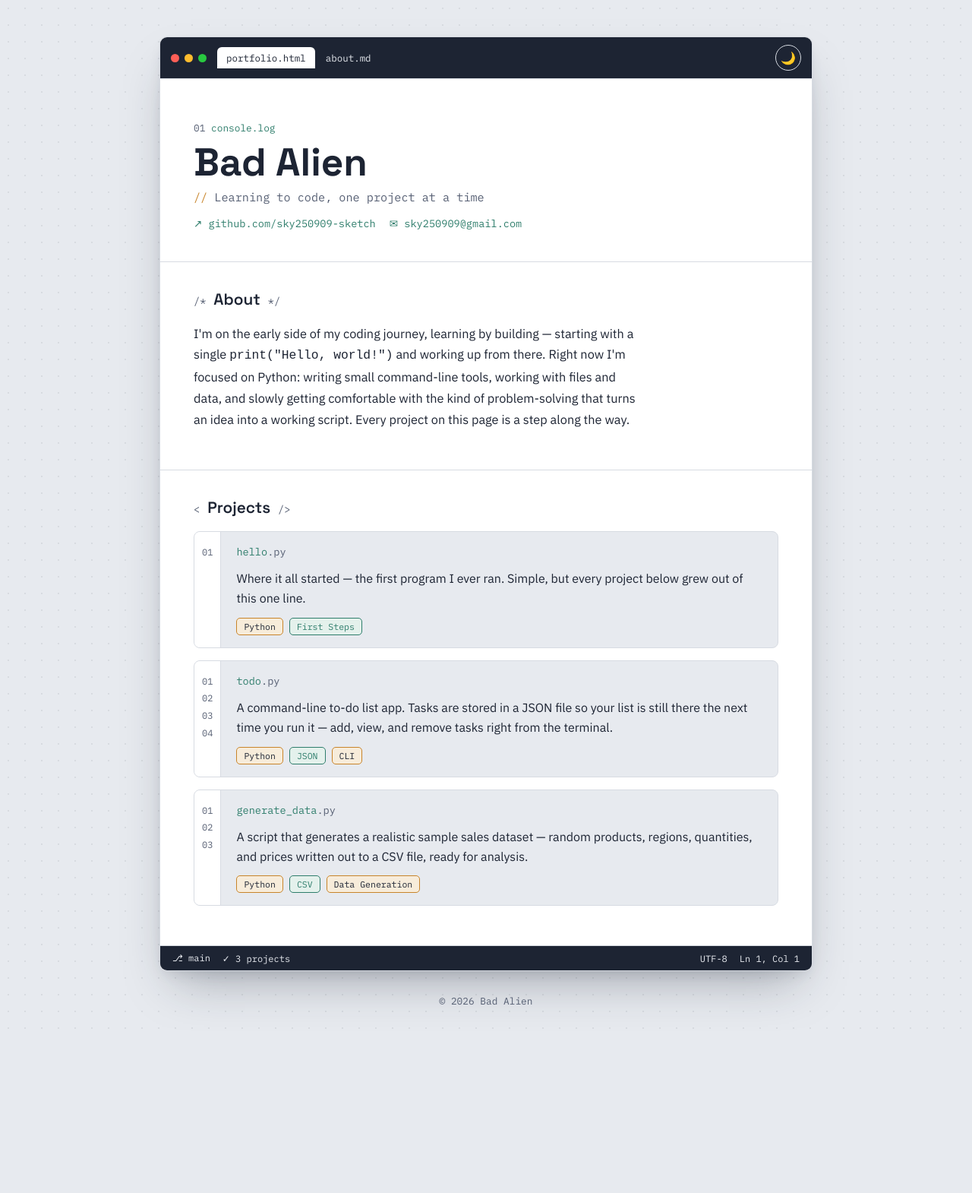
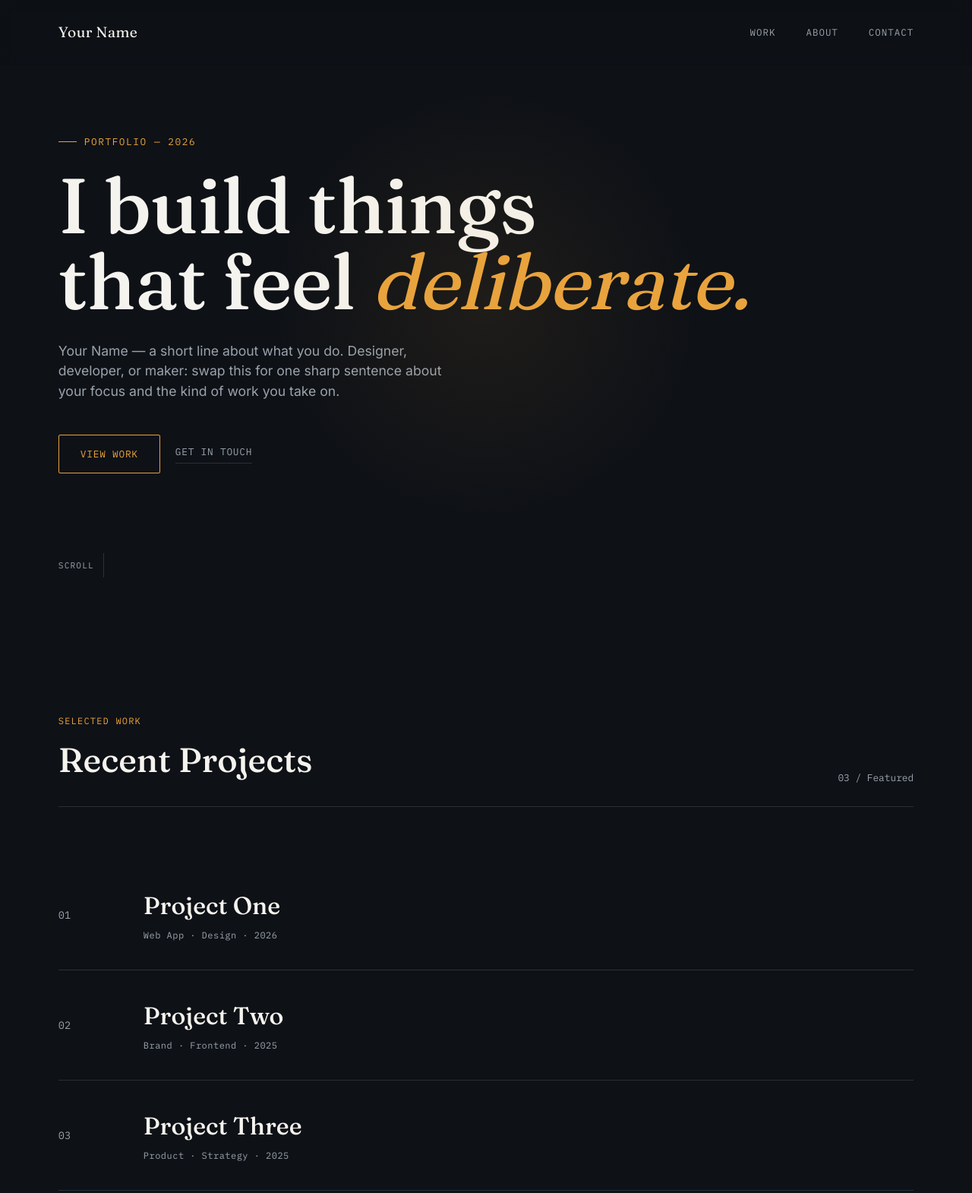
Before and after one commit to sky250909-sketch/sky250909-sketch.github.io, a plain HTML site: page index.html in a window 1280 px wide. Shown: the top 1570 px of the page at 76% size. Before the commit the page ends 1357 px from the top, so only its background shows below. Drawn offline with Linux system fonts and the light colour scheme.

Commit message:
Add files via upload

```diff
--- a/index.html
+++ b/index.html
@@ -6,417 +6,395 @@
 <title>Your Name — Portfolio</title>
 <link rel="preconnect" href="https://fonts.googleapis.com">
 <link rel="preconnect" href="https://fonts.gstatic.com" crossorigin>
-<link href="https://fonts.googleapis.com/css2?family=Space+Grotesk:wght@500;600;700&family=IBM+Plex+Sans:wght@400;500;600&family=IBM+Plex+Mono:wght@400;500;600&display=swap" rel="stylesheet">
+<link href="https://fonts.googleapis.com/css2?family=Fraunces:opsz,wght@9..144,400;9..144,500;9..144,600&family=Inter:wght@400;500;600&family=IBM+Plex+Mono:wght@400;500&display=swap" rel="stylesheet">
 <style>
   :root{
-    --bg: #E7EAEF;
-    --paper-dot: rgba(29,36,51,0.08);
-    --surface: #FFFFFF;
-    --ink: #1D2433;
-    --ink-soft: #565F73;
-    --line: #D7DBE2;
-    --accent: #C8842A;
-    --accent-ink: #1D2433;
-    --accent2: #2E7D6B;
-    --accent2-soft: #E4F1EC;
-    --accent-soft: #F7ECDA;
-    --statusbar: #1D2433;
-    --statusbar-ink: #E7EAEF;
-    --shadow: 0 30px 60px -20px rgba(29,36,51,0.35), 0 8px 20px -8px rgba(29,36,51,0.15);
-    --radius: 10px;
+    --bg: #0E1116;
+    --surface: #161B22;
+    --ink: #F5F3EE;
+    --ink-soft: #9AA3AD;
+    --line: #2A3038;
+    --accent: #E8A33D;
+  }
+  *{ margin:0; padding:0; box-sizing:border-box; }
+  html{ scroll-behavior: smooth; }
+  body{
+    background: var(--bg);
+    color: var(--ink);
+    font-family: 'Inter', sans-serif;
+    line-height: 1.5;
+    overflow-x: hidden;
+  }
+  a{ color: inherit; text-decoration: none; }
+
+  ::selection{ background: var(--accent); color: #0E1116; }
+
+  /* NAV */
+  nav{
+    position: fixed; top:0; left:0; right:0;
+    display:flex; justify-content:space-between; align-items:center;
+    padding: 28px 6vw;
+    z-index: 100;
+    backdrop-filter: blur(8px);
+    background: rgba(14,17,22,0.7);
+    border-bottom: 1px solid transparent;
+    transition: border-color .3s ease;
+  }
+  nav.scrolled{ border-bottom-color: var(--line); }
+  .logo{
+    font-family:'Fraunces', serif;
+    font-size: 1.2rem;
+    letter-spacing: 0.02em;
+  }
+  .nav-links{ display:flex; gap: 40px; }
+  .nav-links a{
+    font-family:'IBM Plex Mono', monospace;
+    font-size: 0.78rem;
+    letter-spacing: 0.08em;
+    text-transform: uppercase;
+    color: var(--ink-soft);
+    transition: color .2s ease;
+  }
+  .nav-links a:hover{ color: var(--accent); }
+
+  /* HERO */
+  .hero{
+    min-height: 100vh;
+    display:flex; flex-direction:column; justify-content:center;
+    padding: 0 6vw;
+    position: relative;
+  }
+  .spotlight{
+    position: absolute; inset:0;
+    pointer-events:none;
+    background: radial-gradient(400px circle at var(--x,50%) var(--y,50%), rgba(232,163,61,0.08), transparent 70%);
+    transition: background .1s ease;
+  }
+  .eyebrow{
+    font-family:'IBM Plex Mono', monospace;
+    font-size: 0.8rem;
+    color: var(--accent);
+    letter-spacing: 0.12em;
+    text-transform: uppercase;
+    margin-bottom: 24px;
+    display:flex; align-items:center; gap: 10px;
+  }
+  .eyebrow::before{
+    content:''; width:24px; height:1px; background: var(--accent);
+  }
+  h1{
+    font-family:'Fraunces', serif;
+    font-weight: 500;
+    font-size: clamp(2.8rem, 8vw, 6.5rem);
+    line-height: 0.98;
+    letter-spacing: -0.01em;
+    max-width: 16ch;
+  }
+  h1 em{
+    font-style: italic;
+    color: var(--accent);
+    font-weight: 400;
+  }
+  .hero-sub{
+    margin-top: 28px;
+    max-width: 46ch;
+    font-size: 1.1rem;
+    color: var(--ink-soft);
+  }
+  .hero-cta{
+    margin-top: 44px;
+    display:flex; gap: 20px; align-items:center;
+  }
+  .btn{
+    font-family:'IBM Plex Mono', monospace;
+    font-size: 0.8rem;
+    letter-spacing: 0.06em;
+    text-transform: uppercase;
+    padding: 15px 28px;
+    border: 1px solid var(--accent);
+    color: var(--accent);
+    border-radius: 2px;
+    transition: all .25s ease;
+  }
+  .btn:hover{ background: var(--accent); color: #0E1116; }
+  .btn-ghost{
+    font-family:'IBM Plex Mono', monospace;
+    font-size: 0.8rem;
+    letter-spacing: 0.06em;
+    text-transform: uppercase;
+    color: var(--ink-soft);
+    border-bottom: 1px solid var(--line);
+    padding-bottom: 4px;
+    transition: color .2s ease, border-color .2s ease;
+  }
+  .btn-ghost:hover{ color: var(--ink); border-color: var(--ink); }
+
+  .scroll-cue{
+    position:absolute; bottom: 40px; left: 6vw;
+    font-family:'IBM Plex Mono', monospace;
+    font-size: 0.7rem;
+    color: var(--ink-soft);
+    letter-spacing: 0.1em;
+    display:flex; align-items:center; gap: 12px;
+  }
+  .scroll-cue::after{
+    content:''; width:1px; height: 32px; background: var(--line);
+    animation: pulse-line 2s ease-in-out infinite;
+  }
+  @keyframes pulse-line{
+    0%,100%{ background: var(--line); }
+    50%{ background: var(--accent); }
   }
 
-  html.dark{
-    --bg: #0B0E13;
-    --paper-dot: rgba(231,234,239,0.06);
-    --surface: #12161D;
-    --ink: #E7EAEF;
-    --ink-soft: #93A0B7;
-    --line: #262C38;
-    --accent: #E8A33D;
-    --accent-ink: #1D2433;
-    --accent2: #5FBFA8;
-    --accent2-soft: #16241F;
-    --accent-soft: #241C0E;
-    --statusbar: #05070A;
-    --statusbar-ink: #93A0B7;
-    --shadow: 0 30px 70px -20px rgba(0,0,0,0.7), 0 8px 20px -8px rgba(0,0,0,0.5);
+  /* SECTION SHARED */
+  section{ padding: 140px 6vw; }
+  .section-head{
+    display:flex; justify-content:space-between; align-items:flex-end;
+    margin-bottom: 70px;
+    flex-wrap: wrap; gap: 20px;
+    border-bottom: 1px solid var(--line);
+    padding-bottom: 28px;
+  }
+  .section-label{
+    font-family:'IBM Plex Mono', monospace;
+    font-size: 0.75rem;
+    color: var(--accent);
+    letter-spacing: 0.1em;
+    text-transform: uppercase;
+  }
+  .section-title{
+    font-family:'Fraunces', serif;
+    font-size: clamp(1.8rem, 4vw, 2.8rem);
+    font-weight: 500;
+    margin-top: 8px;
+  }
+  .section-count{
+    font-family:'IBM Plex Mono', monospace;
+    font-size: 0.8rem;
+    color: var(--ink-soft);
   }
 
-  *{ box-sizing: border-box; }
+  /* WORK */
+  .work-list{ display:flex; flex-direction:column; }
+  .work-item{
+    display:grid;
+    grid-template-columns: 80px 1fr auto;
+    align-items:center;
+    gap: 32px;
+    padding: 36px 0;
+    border-bottom: 1px solid var(--line);
+    transition: padding-left .3s ease, background .3s ease;
+    cursor: pointer;
+  }
+  .work-item:hover{
+    padding-left: 20px;
+    background: var(--surface);
+  }
+  .work-index{
+    font-family:'IBM Plex Mono', monospace;
+    color: var(--ink-soft);
+    font-size: 0.85rem;
+  }
+  .work-name{
+    font-family:'Fraunces', serif;
+    font-size: clamp(1.3rem, 3vw, 2rem);
+    font-weight: 500;
+  }
+  .work-tags{
+    font-family:'IBM Plex Mono', monospace;
+    font-size: 0.75rem;
+    color: var(--ink-soft);
+    margin-top: 6px;
+    letter-spacing: 0.04em;
+  }
+  .work-arrow{
+    font-size: 1.4rem;
+    color: var(--accent);
+    opacity: 0;
+    transform: translateX(-8px);
+    transition: all .3s ease;
+  }
+  .work-item:hover .work-arrow{ opacity: 1; transform: translateX(0); }
 
-  body{
-    margin: 0;
-    background:
-      radial-gradient(var(--paper-dot) 1px, transparent 1px) 0 0/22px 22px,
-      var(--bg);
+  /* ABOUT */
+  .about-grid{
+    display:grid;
+    grid-template-columns: 1.2fr 1fr;
+    gap: 80px;
+  }
+  .about-text{
+    font-family:'Fraunces', serif;
+    font-size: clamp(1.4rem, 2.6vw, 2rem);
+    font-weight: 400;
+    line-height: 1.4;
     color: var(--ink);
-    font-family: 'IBM Plex Sans', sans-serif;
-    transition: background-color .35s ease, color .35s ease;
-    min-height: 100vh;
-    display: flex;
-    flex-direction: column;
+  }
+  .about-text .accent{ color: var(--accent); font-style: italic; }
+  .about-meta{ display:flex; flex-direction:column; gap: 28px; }
+  .meta-block{ border-top: 1px solid var(--line); padding-top: 16px; }
+  .meta-label{
+    font-family:'IBM Plex Mono', monospace;
+    font-size: 0.72rem;
+    color: var(--ink-soft);
+    letter-spacing: 0.08em;
+    text-transform: uppercase;
+    margin-bottom: 8px;
+  }
+  .meta-value{ font-size: 0.95rem; }
+
+  /* CONTACT / FOOTER */
+  footer{
+    padding: 100px 6vw 50px;
+    border-top: 1px solid var(--line);
+  }
+  .footer-title{
+    font-family:'Fraunces', serif;
+    font-size: clamp(2rem, 6vw, 4rem);
+    font-weight: 500;
+    max-width: 14ch;
+  }
+  .footer-title em{ color: var(--accent); font-style: italic; font-weight: 400; }
+  .footer-bottom{
+    margin-top: 60px;
+    display:flex; justify-content:space-between; align-items:center;
+    flex-wrap: wrap; gap: 20px;
+    font-family:'IBM Plex Mono', monospace;
+    font-size: 0.75rem;
+    color: var(--ink-soft);
+    letter-spacing: 0.04em;
+  }
+  .footer-links{ display:flex; gap: 28px; }
+  .footer-links a:hover{ color: var(--accent); }
+
+  @media (max-width: 720px){
+    .nav-links{ display:none; }
+    .work-item{ grid-template-columns: 40px 1fr; }
+    .work-arrow{ display:none; }
+    .about-grid{ grid-template-columns: 1fr; gap: 40px; }
+    section{ padding: 90px 6vw; }
   }
 
   @media (prefers-reduced-motion: reduce){
-    *{ transition: none !important; animation: none !important; }
-  }
-
-  a{ color: inherit; }
-  a:focus-visible, button:focus-visible{
-    outline: 2px solid var(--accent2);
-    outline-offset: 3px;
-    border-radius: 4px;
-  }
-
-  /* ---------- Editor window ---------- */
-  .editor{
-    max-width: 860px;
-    width: 92%;
-    margin: 48px auto 0;
-    background: var(--surface);
-    border-radius: var(--radius);
-    box-shadow: var(--shadow);
-    overflow: hidden;
-    border: 1px solid var(--line);
-    flex: 1 0 auto;
-    transition: background-color .35s ease, border-color .35s ease;
-  }
-
-  .titlebar{
-    display: flex;
-    align-items: center;
-    gap: 14px;
-    padding: 10px 14px;
-    background: var(--statusbar);
-    border-bottom: 1px solid var(--line);
-  }
-
-  .dots{ display: flex; gap: 7px; flex: 0 0 auto; }
-  .dots span{
-    width: 11px; height: 11px; border-radius: 50%;
-    display: inline-block;
-  }
-  .dot-red{ background: #FF5F57; }
-  .dot-yellow{ background: #FEBC2E; }
-  .dot-green{ background: #28C840; }
-
-  .tabs{
-    display: flex;
-    align-items: stretch;
-    flex: 1 1 auto;
-    overflow: hidden;
-    gap: 2px;
-  }
-  .tab{
-    font-family: 'IBM Plex Mono', monospace;
-    font-size: 0.78rem;
-    color: var(--statusbar-ink);
-    padding: 6px 12px;
-    border-radius: 6px 6px 0 0;
-    white-space: nowrap;
-  }
-  .tab.active{
-    background: var(--surface);
-    color: var(--ink);
-  }
-
-  .theme-toggle{
-    flex: 0 0 auto;
-    background: transparent;
-    border: 1px solid var(--line);
-    color: var(--statusbar-ink);
-    border-radius: 999px;
-    width: 34px;
-    height: 34px;
-    display: flex;
-    align-items: center;
-    justify-content: center;
-    cursor: pointer;
-    font-size: 1rem;
-    transition: transform .25s ease, border-color .25s ease;
-  }
-  .theme-toggle:hover{ transform: translateY(-1px); border-color: var(--accent); }
-
-  /* ---------- Hero ---------- */
-  .hero{
-    padding: 56px 44px 40px;
-    border-bottom: 1px solid var(--line);
-  }
-  .kicker{
-    font-family: 'IBM Plex Mono', monospace;
-    font-size: 0.8rem;
-    color: var(--accent2);
-    margin: 0 0 10px;
-  }
-  .kicker::before{ content: "01  "; color: var(--ink-soft); }
-  h1{
-    font-family: 'Space Grotesk', sans-serif;
-    font-size: clamp(2.1rem, 5vw, 3.2rem);
-    font-weight: 700;
-    margin: 0 0 8px;
-    line-height: 1.05;
-  }
-  .tagline{
-    font-family: 'IBM Plex Mono', monospace;
-    font-size: 0.95rem;
-    color: var(--ink-soft);
-    margin: 0;
-  }
-  .tagline::before{ content: "// "; color: var(--accent); }
-
-  .links{
-    display: flex;
-    flex-wrap: wrap;
-    gap: 18px;
-    margin-top: 16px;
-  }
-  .links a{
-    font-family: 'IBM Plex Mono', monospace;
-    font-size: 0.85rem;
-    color: var(--accent2);
-    text-decoration: none;
-    border-bottom: 1px solid transparent;
-    transition: border-color .2s ease, color .2s ease;
-  }
-  .links a:hover{ border-color: var(--accent2); }
-
-  /* ---------- Sections ---------- */
-  section.block{
-    padding: 36px 44px;
-    border-bottom: 1px solid var(--line);
-  }
-  .section-head{
-    display: flex;
-    align-items: baseline;
-    gap: 10px;
-    margin-bottom: 18px;
-    font-family: 'IBM Plex Mono', monospace;
-  }
-  .section-head .brace{ color: var(--ink-soft); font-size: 0.85rem; }
-  .section-head h2{
-    font-family: 'Space Grotesk', sans-serif;
-    font-size: 1.3rem;
-    margin: 0;
-    font-weight: 600;
-  }
-
-  .about-text{
-    font-size: 1.02rem;
-    line-height: 1.7;
-    color: var(--ink);
-    max-width: 60ch;
-  }
-
-  /* ---------- Projects as file cards ---------- */
-  .project{
-    display: flex;
-    border: 1px solid var(--line);
-    border-radius: 8px;
-    overflow: hidden;
-    margin-bottom: 16px;
-    background: var(--bg);
-    transition: border-color .2s ease, transform .2s ease;
-  }
-  .project:hover{ border-color: var(--accent2); transform: translateX(2px); }
-  .gutter{
-    font-family: 'IBM Plex Mono', monospace;
-    font-size: 0.75rem;
-    color: var(--ink-soft);
-    background: var(--surface);
-    padding: 16px 10px;
-    text-align: right;
-    line-height: 1.9;
-    border-right: 1px solid var(--line);
-    user-select: none;
-    flex: 0 0 auto;
-  }
-  .project-body{ padding: 16px 20px; flex: 1 1 auto; }
-  .project-file{
-    font-family: 'IBM Plex Mono', monospace;
-    font-size: 0.85rem;
-    color: var(--accent2);
-    margin: 0 0 6px;
-  }
-  .project-file .file-link{
-    color: var(--accent2);
-    text-decoration: none;
-    border-bottom: 1px solid transparent;
-    transition: border-color .2s ease;
-  }
-  .project-file .file-link:hover{ border-color: var(--accent2); }
-  .project-file .path{ color: var(--ink-soft); }
-  .project-body p{
-    margin: 0 0 12px;
-    line-height: 1.6;
-    color: var(--ink);
-  }
-  .stack{ display: flex; flex-wrap: wrap; gap: 8px; }
-  .chip{
-    font-family: 'IBM Plex Mono', monospace;
-    font-size: 0.72rem;
-    padding: 3px 9px;
-    border-radius: 5px;
-    background: var(--accent-soft);
-    color: var(--accent-ink);
-    border: 1px solid var(--accent);
-  }
-  .chip.alt{
-    background: var(--accent2-soft);
-    color: var(--accent2);
-    border-color: var(--accent2);
-  }
-
-  /* ---------- Status bar footer ---------- */
-  .statusbar{
-    background: var(--statusbar);
-    color: var(--statusbar-ink);
-    font-family: 'IBM Plex Mono', monospace;
-    font-size: 0.75rem;
-    display: flex;
-    justify-content: space-between;
-    align-items: center;
-    padding: 8px 16px;
-    flex: 0 0 auto;
-  }
-  .statusbar .left, .statusbar .right{
-    display: flex;
-    gap: 16px;
-    align-items: center;
-  }
-  .statusbar span{ white-space: nowrap; }
-  .status-link{
-    white-space: nowrap;
-    color: inherit;
-    text-decoration: none;
-    border-bottom: 1px solid transparent;
-    transition: border-color .2s ease;
-  }
-  .status-link:hover{ border-color: currentColor; }
-
-  .page-footer{
-    text-align: center;
-    padding: 18px;
-    font-size: 0.8rem;
-    color: var(--ink-soft);
-    font-family: 'IBM Plex Mono', monospace;
-  }
-
-  @media (max-width: 640px){
-    .hero{ padding: 40px 22px 28px; }
-    section.block{ padding: 26px 22px; }
-    .gutter{ display: none; }
-    .tabs{ display: none; }
-    .titlebar{ justify-content: space-between; }
-    .statusbar .left span:nth-child(2),
-    .statusbar .right span:nth-child(1){ display: none; }
+    *{ animation: none !important; transition: none !important; scroll-behavior: auto !important; }
   }
 </style>
 </head>
 <body>
 
-  <div class="editor">
-    <div class="titlebar">
-      <div class="dots">
-        <span class="dot-red"></span>
-        <span class="dot-yellow"></span>
-        <span class="dot-green"></span>
+<nav id="nav">
+  <div class="logo">Your Name</div>
+  <div class="nav-links">
+    <a href="#work">Work</a>
+    <a href="#about">About</a>
+    <a href="#contact">Contact</a>
   </div>
-      <div class="tabs">
-        <span class="tab active">portfolio.html</span>
-        <span class="tab">about.md</span>
+</nav>
+
+<section class="hero" id="hero">
+  <div class="spotlight" id="spotlight"></div>
+  <div class="eyebrow">Portfolio — 2026</div>
+  <h1>I build things<br>that feel <em>deliberate.</em></h1>
+  <p class="hero-sub">Your Name — a short line about what you do. Designer, developer, or maker: swap this for one sharp sentence about your focus and the kind of work you take on.</p>
+  <div class="hero-cta">
+    <a href="#work" class="btn">View Work</a>
+    <a href="#contact" class="btn-ghost">Get in touch</a>
   </div>
-      <button class="theme-toggle" id="themeToggle" onclick="toggleTheme()" aria-label="Toggle dark mode">🌙</button>
-    </div>
-
-    <header class="hero">
-      <p class="kicker">console.log</p>
-      <h1>Bad Alien</h1>
-      <p class="tagline">Learning to code, one project at a time</p>
-      <div class="links">
-        <a href="https://github.com/sky250909-sketch" target="_blank" rel="noopener">↗ github.com/sky250909-sketch</a>
-        <a href="mailto:sky250909@gmail.com">✉ sky250909@gmail.com</a>
-      </div>
-    </header>
-
-    <section class="block">
-      <div class="section-head">
-        <span class="brace">/*</span>
-        <h2>About</h2>
-        <span class="brace">*/</span>
-      </div>
-      <p class="about-text">I'm on the early side of my coding journey, learning by building — starting with a single <code>print("Hello, world!")</code> and working up from there. Right now I'm focused on Python: writing small command-line tools, working with files and data, and slowly getting comfortable with the kind of problem-solving that turns an idea into a working script. Every project on this page is a step along the way.</p>
+  <div class="scroll-cue">SCROLL</div>
 </section>
 
-    <section class="block">
+<section id="work">
   <div class="section-head">
-        <span class="brace">&lt;</span>
-        <h2>Projects</h2>
-        <span class="brace">/&gt;</span>
+    <div>
+      <div class="section-label">Selected Work</div>
+      <div class="section-title">Recent Projects</div>
     </div>
-
-      <div class="project">
-        <div class="gutter">01</div>
-        <div class="project-body">
-          <p class="project-file"><a class="file-link" href="https://github.com/sky250909-sketch/python-projects/blob/main/hello.py" target="_blank" rel="noopener">hello<span class="path">.py</span></a></p>
-          <p>Where it all started — the first program I ever ran. Simple, but every project below grew out of this one line.</p>
-          <div class="stack">
-            <span class="chip">Python</span>
-            <span class="chip alt">First Steps</span>
+    <div class="section-count">03 / Featured</div>
+  </div>
+  <div class="work-list">
+    <div class="work-item">
+      <div class="work-index">01</div>
+      <div>
+        <div class="work-name">Project One</div>
+        <div class="work-tags">Web App · Design · 2026</div>
+      </div>
+      <div class="work-arrow">↗</div>
+    </div>
+    <div class="work-item">
+      <div class="work-index">02</div>
+      <div>
+        <div class="work-name">Project Two</div>
+        <div class="work-tags">Brand · Frontend · 2025</div>
+      </div>
+      <div class="work-arrow">↗</div>
+    </div>
+    <div class="work-item">
+      <div class="work-index">03</div>
+      <div>
+        <div class="work-name">Project Three</div>
+        <div class="work-tags">Product · Strategy · 2025</div>
+      </div>
+      <div class="work-arrow">↗</div>
     </div>
   </div>
-      </div>
+</section>
 
-      <div class="project">
-        <div class="gutter">01<br>02<br>03<br>04</div>
-        <div class="project-body">
-          <p class="project-file"><a class="file-link" href="https://github.com/sky250909-sketch/python-projects/blob/main/todo.py" target="_blank" rel="noopener">todo<span class="path">.py</span></a></p>
-          <p>A command-line to-do list app. Tasks are stored in a JSON file so your list is still there the next time you run it — add, view, and remove tasks right from the terminal.</p>
-          <div class="stack">
-            <span class="chip">Python</span>
-            <span class="chip alt">JSON</span>
-            <span class="chip">CLI</span>
+<section id="about">
+  <div class="section-head">
+    <div>
+      <div class="section-label">About</div>
+      <div class="section-title">The Short Version</div>
     </div>
   </div>
+  <div class="about-grid">
+    <div class="about-text">
+      I'm Your Name, and I care about work that's <span class="accent">quiet, precise, and useful</span> — swap this paragraph for a couple of sentences about your background, what drives you, and what kind of problems you like solving.
     </div>
-
-      <div class="project">
-        <div class="gutter">01<br>02<br>03</div>
-        <div class="project-body">
-          <p class="project-file"><a class="file-link" href="https://github.com/sky250909-sketch/python-projects/blob/main/generate_data.py" target="_blank" rel="noopener">generate_data<span class="path">.py</span></a></p>
-          <p>A script that generates a realistic sample sales dataset — random products, regions, quantities, and prices written out to a CSV file, ready for analysis.</p>
-          <div class="stack">
-            <span class="chip">Python</span>
-            <span class="chip alt">CSV</span>
-            <span class="chip">Data Generation</span>
+    <div class="about-meta">
+      <div class="meta-block">
+        <div class="meta-label">Based In</div>
+        <div class="meta-value">Your City, Country</div>
+      </div>
+      <div class="meta-block">
+        <div class="meta-label">Currently</div>
+        <div class="meta-value">Open to new projects</div>
+      </div>
+      <div class="meta-block">
+        <div class="meta-label">Tools</div>
+        <div class="meta-value">List your key skills / stack here</div>
       </div>
     </div>
   </div>
 </section>
 
-    <div class="statusbar">
-      <div class="left">
-        <a class="status-link" href="https://github.com/sky250909-sketch" target="_blank" rel="noopener">⎇ main</a>
-        <span>✓ 3 projects</span>
-      </div>
-      <div class="right">
-        <span>UTF-8</span>
-        <span>Ln 1, Col 1</span>
+<footer id="contact">
+  <div class="footer-title">Let's build <em>something</em> together.</div>
+  <div class="footer-bottom">
+    <div>© 2026 Your Name</div>
+    <div class="footer-links">
+      <a href="mailto:you@email.com">Email</a>
+      <a href="#">LinkedIn</a>
+      <a href="#">GitHub</a>
     </div>
   </div>
-  </div>
-
-  <p class="page-footer">&copy; 2026 Bad Alien</p>
+</footer>
 
 <script>
-    function toggleTheme(){
-      const root = document.documentElement;
-      const btn = document.getElementById("themeToggle");
-      root.classList.toggle("dark");
-      const isDark = root.classList.contains("dark");
-      btn.textContent = isDark ? "☀️" : "🌙";
-      btn.setAttribute("aria-label", isDark ? "Switch to light mode" : "Switch to dark mode");
-    }
+  // nav border on scroll
+  const nav = document.getElementById('nav');
+  window.addEventListener('scroll', () => {
+    nav.classList.toggle('scrolled', window.scrollY > 20);
+  });
+
+  // hero spotlight follows cursor
+  const hero = document.getElementById('hero');
+  const spotlight = document.getElementById('spotlight');
+  hero.addEventListener('mousemove', (e) => {
+    const rect = hero.getBoundingClientRect();
+    const x = ((e.clientX - rect.left) / rect.width) * 100;
+    const y = ((e.clientY - rect.top) / rect.height) * 100;
+    spotlight.style.setProperty('--x', x + '%');
+    spotlight.style.setProperty('--y', y + '%');
+  });
 </script>
 
 </body>
```
Lines whose indentation alone changed are shown as unchanged.
